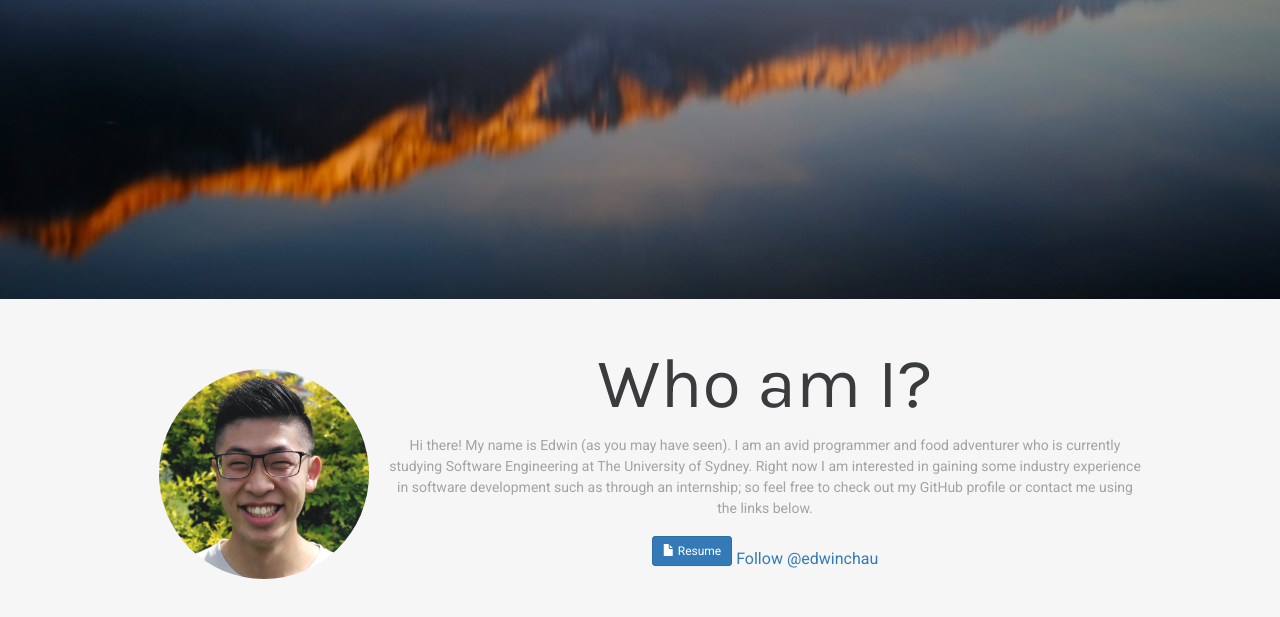
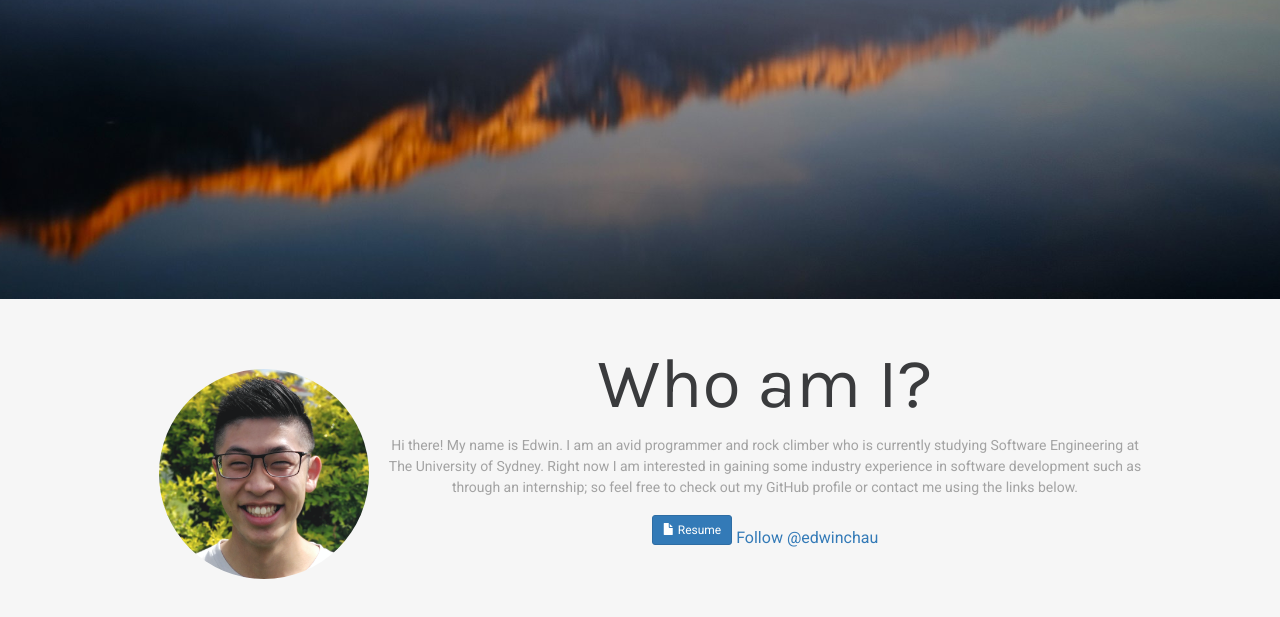
Before and after one commit to edwinchau/edwinchau.github.io, a plain HTML site: page index.html in a window 1280 px wide. Shown: the part 501-1118 px from the top of the page. Drawn offline with nearby package versions, Linux system fonts and the light colour scheme.

Commit message:
Updated the "About Me"

```diff
--- a/index.html
+++ b/index.html
@@ -43,7 +43,7 @@
 				<div>
 					<h3>Who am I?</h3>
 					<br>
-					<p>Hi there! My name is Edwin (as you may have seen). I am an avid programmer and food adventurer who is currently studying Software Engineering at The University of Sydney. Right now I am interested in gaining some industry experience in software development such as through an internship; so feel free to check out my GitHub profile or contact me using the links below.</p>
+					<p>Hi there! My name is Edwin. I am an avid programmer and rock climber who is currently studying Software Engineering at The University of Sydney. Right now I am interested in gaining some industry experience in software development such as through an internship; so feel free to check out my GitHub profile or contact me using the links below.</p>
 
 					<br>
 					<br>
```
